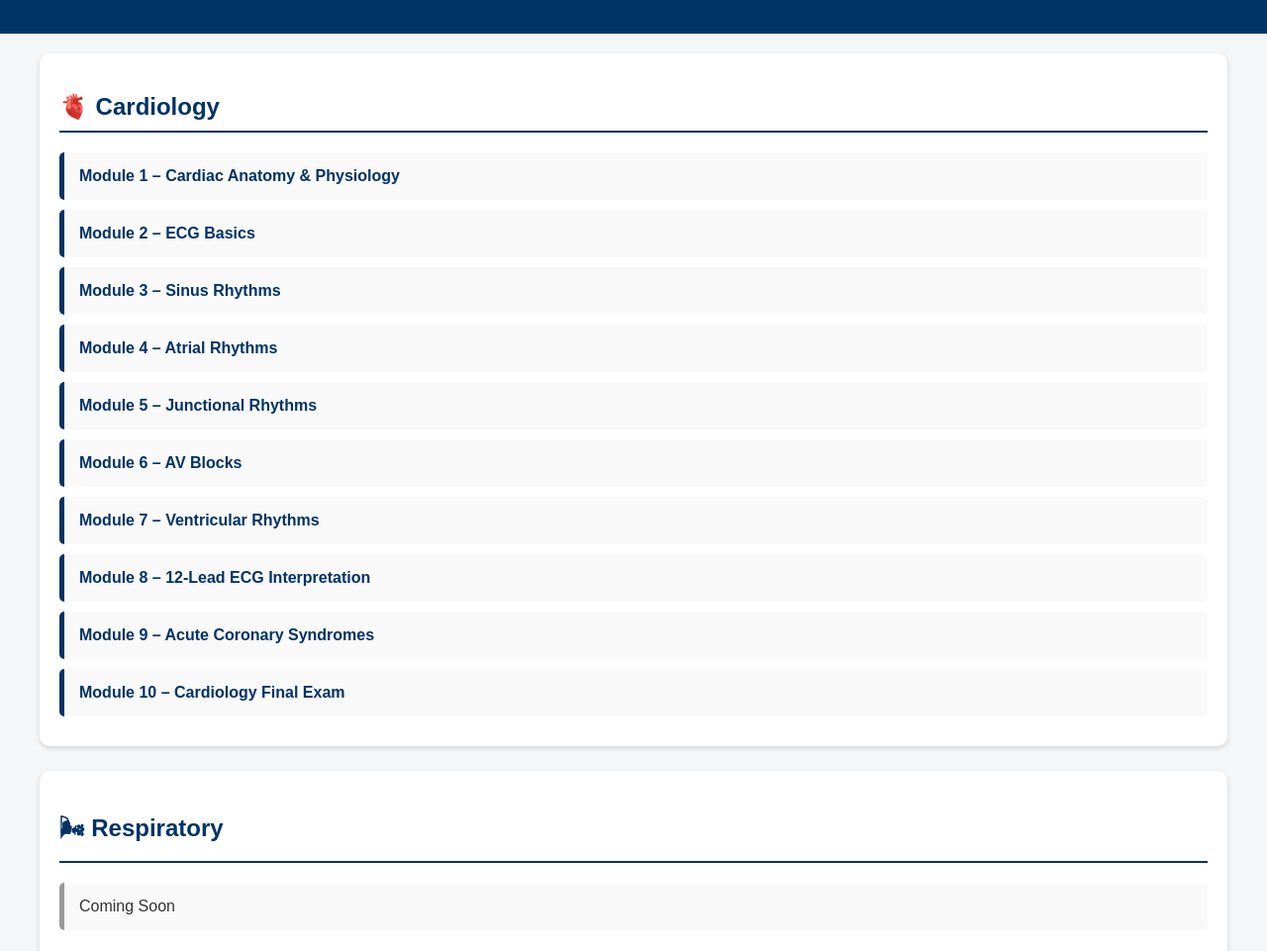
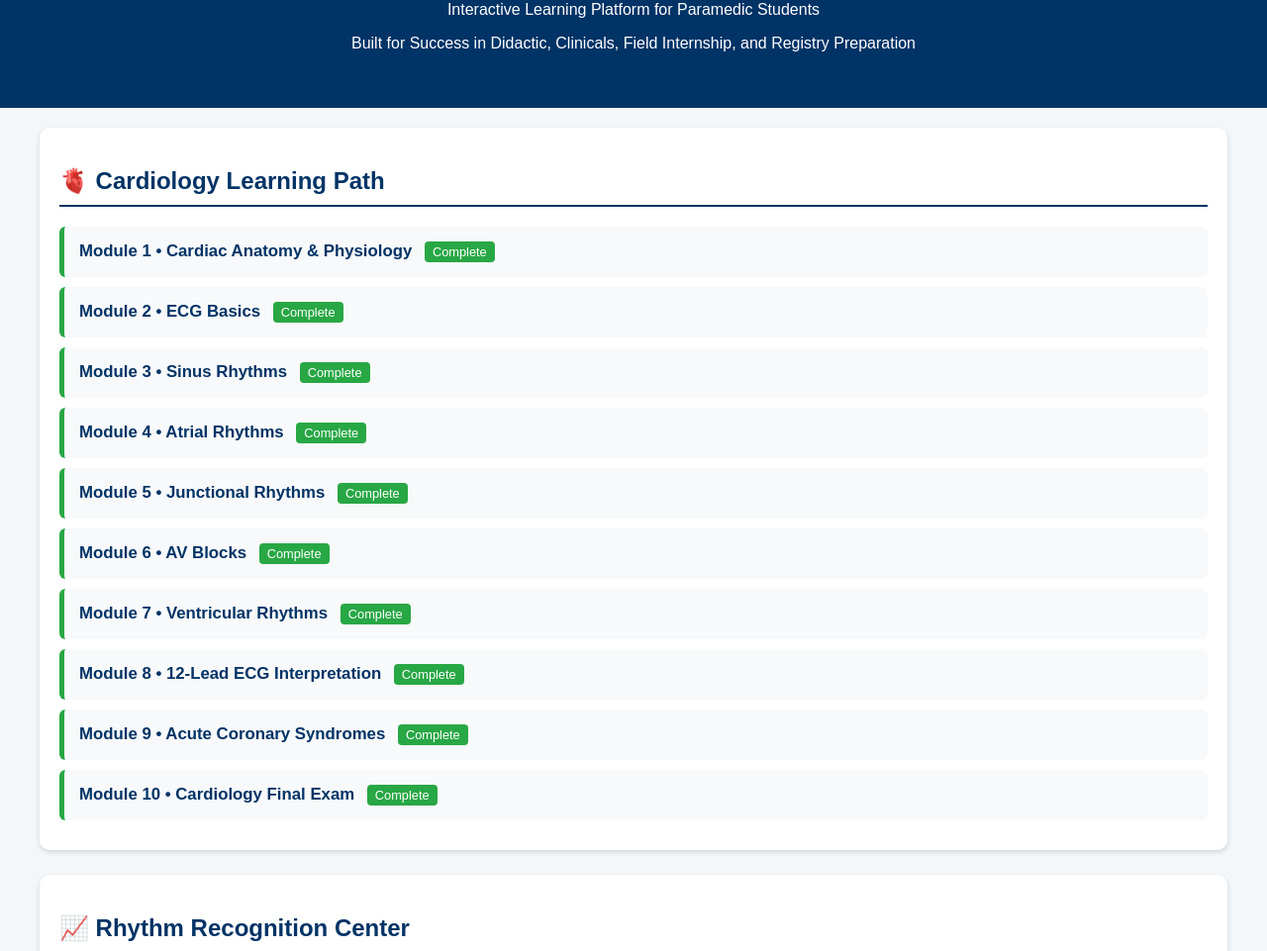
Before and after one commit to crh53143-hub/iwcc-paramedic-academy, a plain HTML site: page index.html in a window 1280 px wide. Shown: the part 113-1074 px from the top of the page at 99% size. Drawn offline with Linux system fonts and the light colour scheme.

Commit message:
Update index.html

```diff
--- a/index.html
+++ b/index.html
@@ -21,7 +21,7 @@ header{
     background:#003366;
     color:white;
     text-align:center;
-    padding:30px;
+    padding:40px;
 }
 
 .container{
@@ -39,7 +39,7 @@ header{
 }
 
 h1{
-    margin:0;
+    margin-bottom:10px;
 }
 
 h2{
@@ -49,21 +49,31 @@ h2{
 }
 
 .card{
-    background:#f9f9f9;
+    background:#f8f9fa;
     border-left:5px solid #003366;
     padding:15px;
     margin-bottom:10px;
-    border-radius:5px;
+    border-radius:6px;
+    transition:.2s;
+}
+
+.card:hover{
+    background:#e8f4ff;
 }
 
 .card a{
     text-decoration:none;
     color:#003366;
     font-weight:bold;
+    font-size:1.05rem;
 }
 
-.card:hover{
-    background:#e8f4ff;
+.complete{
+    border-left:5px solid #28a745;
+}
+
+.in-progress{
+    border-left:5px solid #ffc107;
 }
 
 .coming-soon{
@@ -72,8 +82,18 @@ h2{
 
 .footer{
     text-align:center;
+    color:#666;
     padding:20px;
-    color:#666;
+}
+
+.badge{
+    display:inline-block;
+    background:#28a745;
+    color:white;
+    padding:3px 8px;
+    border-radius:4px;
+    font-size:.8rem;
+    margin-left:8px;
 }
 
 </style>
@@ -87,7 +107,11 @@ h2{
 <h1>IWCC Paramedic Academy</h1>
 
 <p>
-Interactive Study Platform for Paramedic Students
+Interactive Learning Platform for Paramedic Students
+</p>
+
+<p>
+Built for Success in Didactic, Clinicals, Field Internship, and Registry Preparation
 </p>
 
 </header>
@@ -96,66 +120,94 @@ Interactive Study Platform for Paramedic Students
 
 <div class="module-section">
 
-<h2>🫀 Cardiology</h2>
+<h2>🫀 Cardiology Learning Path</h2>
 
-<div class="card">
+<div class="card complete">
     <a href="cardiology/cardiac-ap.html">
-Module 1 – Cardiac Anatomy & Physiology
+        Module 1 • Cardiac Anatomy & Physiology
     </a>
+    <span class="badge">Complete</span>
 </div>
 
-<div class="card">
+<div class="card complete">
     <a href="cardiology/ecg-basics.html">
-Module 2 – ECG Basics
+        Module 2 • ECG Basics
     </a>
+    <span class="badge">Complete</span>
 </div>
 
-<div class="card">
+<div class="card complete">
     <a href="cardiology/sinus-rhythms.html">
-Module 3 – Sinus Rhythms
+        Module 3 • Sinus Rhythms
     </a>
+    <span class="badge">Complete</span>
 </div>
 
-<div class="card">
+<div class="card complete">
     <a href="cardiology/atrial-rhythms.html">
-Module 4 – Atrial Rhythms
+        Module 4 • Atrial Rhythms
     </a>
+    <span class="badge">Complete</span>
 </div>
 
-<div class="card">
+<div class="card complete">
     <a href="cardiology/junctional-rhythms.html">
-Module 5 – Junctional Rhythms
+        Module 5 • Junctional Rhythms
     </a>
+    <span class="badge">Complete</span>
 </div>
 
-<div class="card">
+<div class="card complete">
     <a href="cardiology/av-blocks.html">
-Module 6 – AV Blocks
+        Module 6 • AV Blocks
     </a>
+    <span class="badge">Complete</span>
 </div>
 
-<div class="card">
+<div class="card complete">
     <a href="cardiology/ventricular-rhythms.html">
-Module 7 – Ventricular Rhythms
+        Module 7 • Ventricular Rhythms
     </a>
+    <span class="badge">Complete</span>
 </div>
 
-<div class="card">
+<div class="card complete">
     <a href="cardiology/twelve-lead-ecg.html">
-Module 8 – 12-Lead ECG Interpretation
+        Module 8 • 12-Lead ECG Interpretation
     </a>
+    <span class="badge">Complete</span>
 </div>
 
-<div class="card">
+<div class="card complete">
     <a href="cardiology/acute-coronary-syndromes.html">
-Module 9 – Acute Coronary Syndromes
+        Module 9 • Acute Coronary Syndromes
     </a>
+    <span class="badge">Complete</span>
 </div>
 
-<div class="card">
+<div class="card complete">
     <a href="cardiology/final-exam.html">
-Module 10 – Cardiology Final Exam
+        Module 10 • Cardiology Final Exam
     </a>
+    <span class="badge">Complete</span>
+</div>
+
+</div>
+
+<div class="module-section">
+
+<h2>📈 Rhythm Recognition Center</h2>
+
+<div class="card complete">
+
+<a href="cardiology/rhythm-library.html">
+ECG Rhythm Library & Recognition Drills
+</a>
+
+<p>
+Rapid review, flashcards, rhythm comparison tables, and board-style rhythm recognition practice.
+</p>
+
 </div>
 
 </div>
@@ -165,7 +217,21 @@ Module 10 – Cardiology Final Exam
 <h2>🌬 Respiratory</h2>
 
 <div class="card coming-soon">
-Coming Soon
+
+Airway Management
+
+</div>
+
+<div class="card coming-soon">
+
+Ventilation & Oxygenation
+
+</div>
+
+<div class="card coming-soon">
+
+Respiratory Emergencies
+
 </div>
 
 </div>
@@ -175,7 +241,21 @@ Coming Soon
 <h2>💊 Pharmacology</h2>
 
 <div class="card coming-soon">
-Coming Soon
+
+Pharmacology Foundations
+
+</div>
+
+<div class="card coming-soon">
+
+Medication Administration
+
+</div>
+
+<div class="card coming-soon">
+
+Cardiology Medications
+
 </div>
 
 </div>
@@ -185,7 +265,21 @@ Coming Soon
 <h2>🩸 Shock & Resuscitation</h2>
 
 <div class="card coming-soon">
-Coming Soon
+
+Shock Recognition
+
+</div>
+
+<div class="card coming-soon">
+
+Cardiac Arrest Management
+
+</div>
+
+<div class="card coming-soon">
+
+Post-ROSC Care
+
 </div>
 
 </div>
@@ -195,7 +289,21 @@ Coming Soon
 <h2>🚑 Trauma</h2>
 
 <div class="card coming-soon">
-Coming Soon
+
+Trauma Assessment
+
+</div>
+
+<div class="card coming-soon">
+
+Head & Spine Trauma
+
+</div>
+
+<div class="card coming-soon">
+
+Chest & Abdominal Trauma
+
 </div>
 
 </div>
@@ -205,7 +313,15 @@ Coming Soon
 <h2>👶 Pediatrics</h2>
 
 <div class="card coming-soon">
-Coming Soon
+
+Pediatric Assessment
+
+</div>
+
+<div class="card coming-soon">
+
+Pediatric Emergencies
+
 </div>
 
 </div>
@@ -215,7 +331,21 @@ Coming Soon
 <h2>📋 Registry Review</h2>
 
 <div class="card coming-soon">
-Coming Soon
+
+NREMT Review Hub
+
+</div>
+
+<div class="card coming-soon">
+
+Practice Exams
+
+</div>
+
+<div class="card coming-soon">
+
+Scenario-Based Testing
+
 </div>
 
 </div>
@@ -225,7 +355,11 @@ Coming Soon
 <div class="footer">
 
 <p>
-IWCC Paramedic Academy | Built for Success in Class, Clinicals, and Registry Preparation
+IWCC Paramedic Academy
+</p>
+
+<p>
+Learn • Practice • Apply • Succeed
 </p>
 
 </div>
```
Lines whose indentation alone changed are shown as unchanged.
